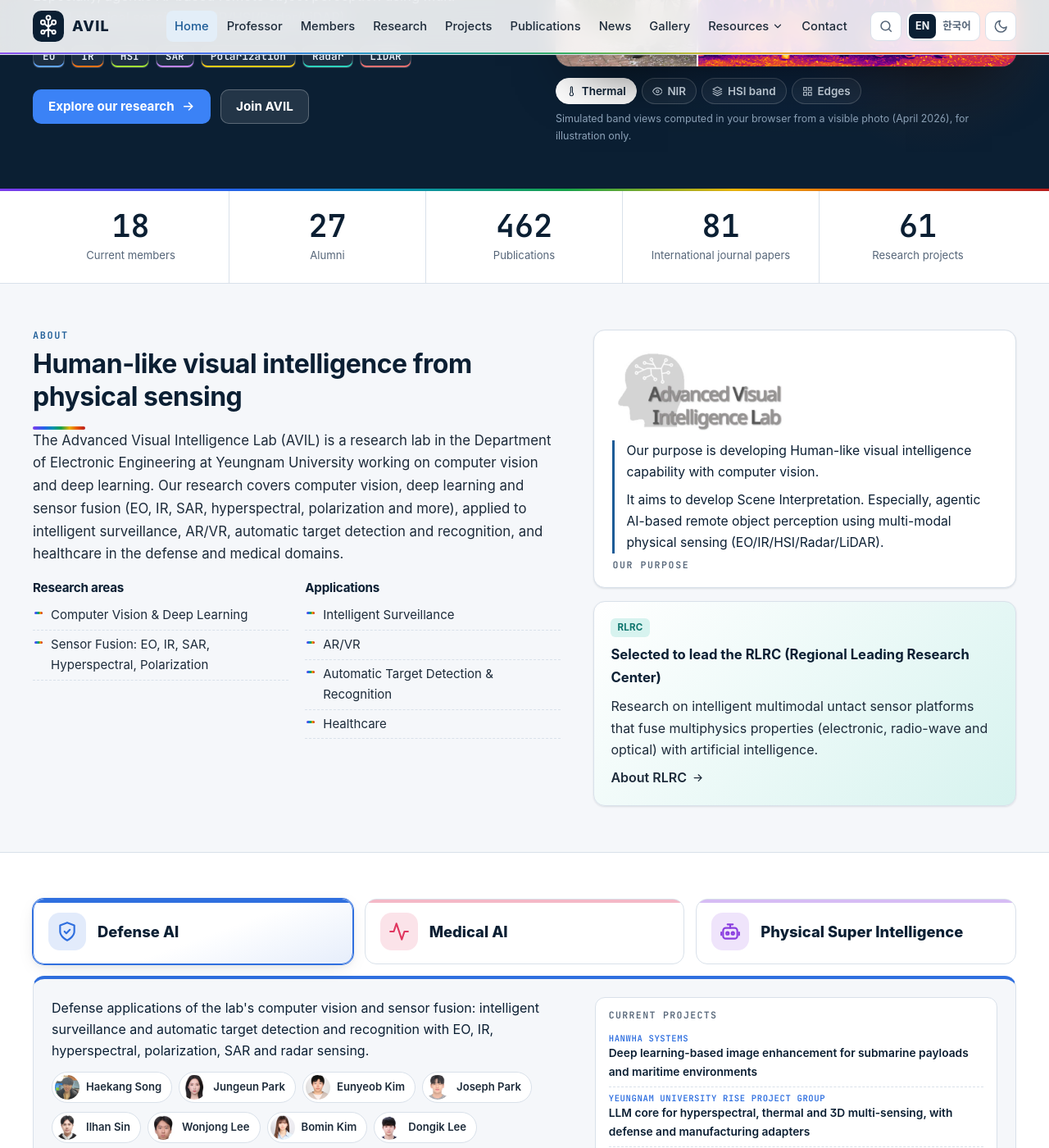
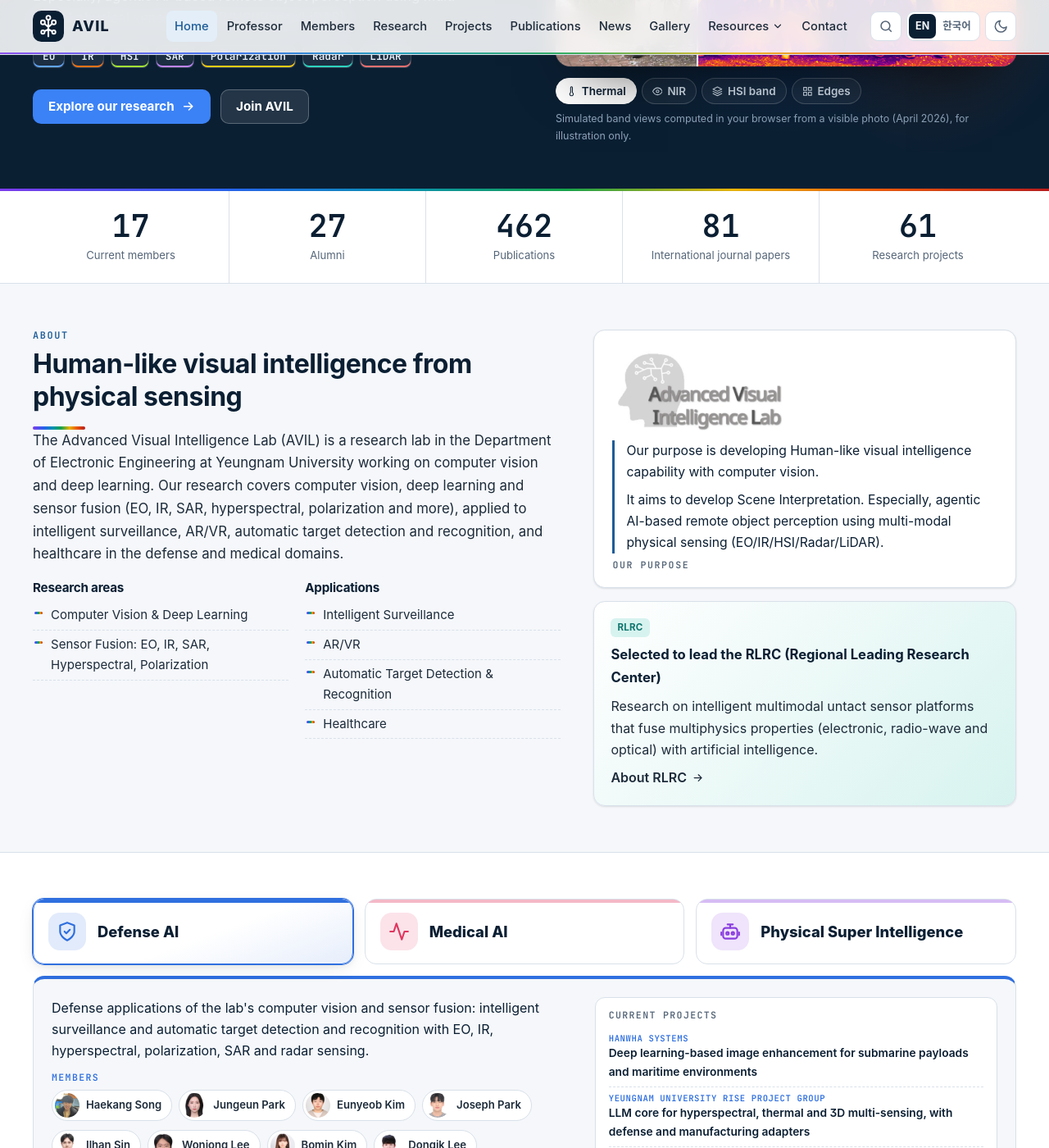
Before and after one commit to AVIL-Lab/avil, a Jekyll site: the page built from index.html, in a window 1280 px wide and 1400 px high, scrolled down 471 px. Shown: the whole window at 82% size. Built offline with Jekyll 4.4.1, drawn with Linux system fonts in a browser that asks for light colours; some web fonts are replaced.

Commit message:
content: PSI core team, remove Yuseong Cheon from members
Physical Super Intelligence now shows a Core Team (Selim Sarowar, Ihsan,
Taeung, 화통걸); names without a member profile appear as name-only chips
and its sensor tabs list core-team members only. Yuseong Cheon is removed
from the member list; his paper stays in the publication list.

```diff
--- a/_data/domains.yml
+++ b/_data/domains.yml
@@ -8,6 +8,10 @@
 # whose listed research areas match the sub-segment.
 #
 #   members          names exactly as in members.yml
+#   core_team        replaces `members` with a named core team. Names found in
+#                    members.yml get their photo and card link; any other name is
+#                    shown as a name-only chip. Sensor sub-segments then list only
+#                    core-team members.
 #   funders          substrings of projects.yml `funder` that mark a project as
 #                    belonging to the domain (projects also match by keyword)
 #   equipment        equipment.yml categories; equipment_names picks single items
@@ -131,7 +135,7 @@
       비전-언어-행동(VLA) 모델, 월드 모델, 3D/6D 자세 인식, 로봇 매니퓰레이션을 아우르는 피지컬 및
       체화 AI 연구. 모바일 양팔 매니퓰레이션을 위한 3D VLM 기반 embodied AI와 피지컬 AI용 라이다
       센싱을 포함.
-  members: [Selim Sarowar, Yuseong Cheon, Ilhan Sin, Huanheng Zhang, Alnaasan Manar, Eunyeob Kim, Joseph Park]
+  core_team: [Selim Sarowar, Ihsan, Taeung, 화통걸]
   funders: [Korea Institute for Robot Industry Advancement]
   words: [vision-language-action, world model, embodied, physical ai, manipulat, grasp, robot, 6d pose, 6dof, pose estimation, mobile manipulator, sim-to-real, agent, language model, llava, 3d object, lidar, 로봇, 파지, 매니퓰레이, 에이전트, 자세 추정, 피지컬, 양팔, 라이다]
   acronyms: [VLA, VLM, LLM, 6D]
--- a/_includes/domain-explorer.html
+++ b/_includes/domain-explorer.html
@@ -29,8 +29,7 @@
     {%- if phit -%}{%- assign dproj = dproj | push: pr -%}{%- if pr.status == "current" -%}{%- assign dcur = dcur | push: pr -%}{%- endif -%}{%- endif -%}
   {%- endfor -%}
   {%- comment -%} Domain members, in the order listed in domains.yml {%- endcomment -%}
-  {%- assign dmem = none -%}
-  {%- for n in d.members -%}{%- assign m = all_members | where: "name", n | first -%}{%- if m -%}{%- assign dmem = dmem | push: m -%}{%- endif -%}{%- endfor -%}
+  {%- assign team_names = d.core_team | default: d.members -%}
 
   {%- capture tab -%}
   <button type="button" role="tab" class="domx__domain" id="dtab-{{ d.key }}" aria-controls="dpanel-{{ d.key }}" aria-selected="{{ dfirst }}"{% unless dfirst %} tabindex="-1"{% endunless %} style="--d: {{ d.color }}">
@@ -45,9 +44,15 @@
     <div class="domx__intro">
       <div>
         <p class="domx__summary">{% include t.html en=d.summary.en ko=d.summary.ko %}</p>
-        <ul class="domx__team" aria-label="Members">
-          {%- for m in dmem %}
+        <h3 class="domx__team-h">{% if d.core_team %}{% include t.html en="Core Team" ko="핵심 팀" %}{% else %}{% include t.html en="Members" ko="구성원" %}{% endif %}</h3>
+        <ul class="domx__team" aria-label="{% if d.core_team %}Core Team{% else %}Members{% endif %}">
+          {%- for n in team_names %}
+          {%- assign m = all_members | where: "name", n | first -%}
+          {%- if m %}
           <li><a href="{{ '/members/' | relative_url }}#{{ m.name | slugify }}"><img src="{{ '/assets/img/members/' | append: m.photo | relative_url }}" alt="" width="44" height="44" loading="lazy"><span>{{ m.name }}</span></a></li>
+          {%- else %}
+          <li><span class="domx__chip"><span class="domx__initial" aria-hidden="true">{{ n | slice: 0 }}</span><span>{{ n }}</span></span></li>
+          {%- endif %}
           {%- endfor %}
         </ul>
       </div>
@@ -84,9 +89,10 @@
         {%- for a in al -%}{%- if au contains a -%}{%- assign mhit = true -%}{%- break -%}{%- endif -%}{%- endfor -%}
         {%- if mhit -%}{%- break -%}{%- endif -%}
       {%- endfor -%}
-      {%- unless mhit -%}{%- if d.members contains m.name -%}
+      {%- unless mhit -%}{%- if team_names contains m.name -%}
         {%- capture _t -%}{{ m.interests | join: " " }}{%- endcapture -%}{%- include match.html text=_t mod=s -%}{%- assign mhit = hit -%}
       {%- endif -%}{%- endunless -%}
+      {%- if mhit and d.core_team -%}{%- unless d.core_team contains m.name -%}{%- assign mhit = false -%}{%- endunless -%}{%- endif -%}
       {%- if mhit -%}{%- assign smem = smem | push: m -%}{%- endif -%}
     {%- endfor -%}
     {%- assign seq = none -%}
--- a/assets/css/home.css
+++ b/assets/css/home.css
@@ -172,6 +172,9 @@
 .domx__team a { display: inline-flex; align-items: center; gap: 8px; padding: 3px 12px 3px 3px; border-radius: 999px; border: 1px solid var(--line); background: var(--surface); color: var(--text); font-size: .82rem; font-weight: 600; }
 .domx__team a:hover { border-color: var(--d); color: var(--d); text-decoration: none; }
 .domx__team img { width: 30px; height: 30px; border-radius: 50%; object-fit: cover; object-position: 50% 25%; }
+.domx__team-h { margin: 0 0 8px; font: 650 .72rem/1.2 var(--mono); letter-spacing: .12em; text-transform: uppercase; color: var(--d); }
+.domx__chip { display: inline-flex; align-items: center; gap: 8px; padding: 3px 12px 3px 3px; border-radius: 999px; border: 1px dashed color-mix(in srgb, var(--d) 45%, var(--line)); background: var(--surface); font-size: .82rem; font-weight: 600; color: var(--text); }
+.domx__initial { display: grid; place-items: center; width: 30px; height: 30px; border-radius: 50%; background: color-mix(in srgb, var(--d) 16%, var(--surface)); color: var(--d); font-weight: 800; font-size: .85rem; }
 .domx__current { padding: 14px 16px; border-radius: 12px; background: var(--surface); border: 1px solid var(--line); }
 .domx__current h3, .domx__col h3 { margin: 0 0 8px; font: 650 .72rem/1.2 var(--mono); letter-spacing: .12em; text-transform: uppercase; color: var(--muted); }
 .domx__current ul { list-style: none; margin: 0; padding: 0; }
```
Also changed, not shown: _data/members.yml (+0 -9 lines), assets/img/members/yuseong-cheon.webp (deleted).
